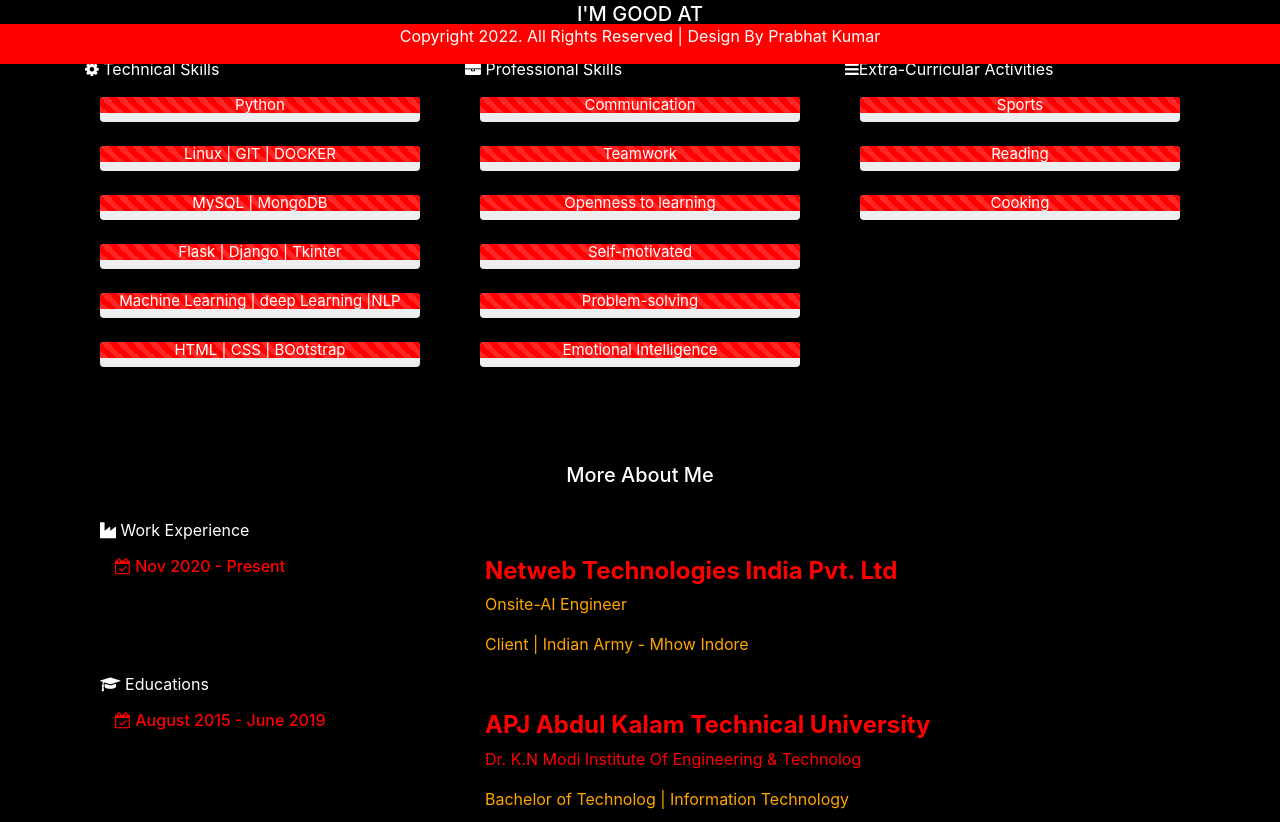
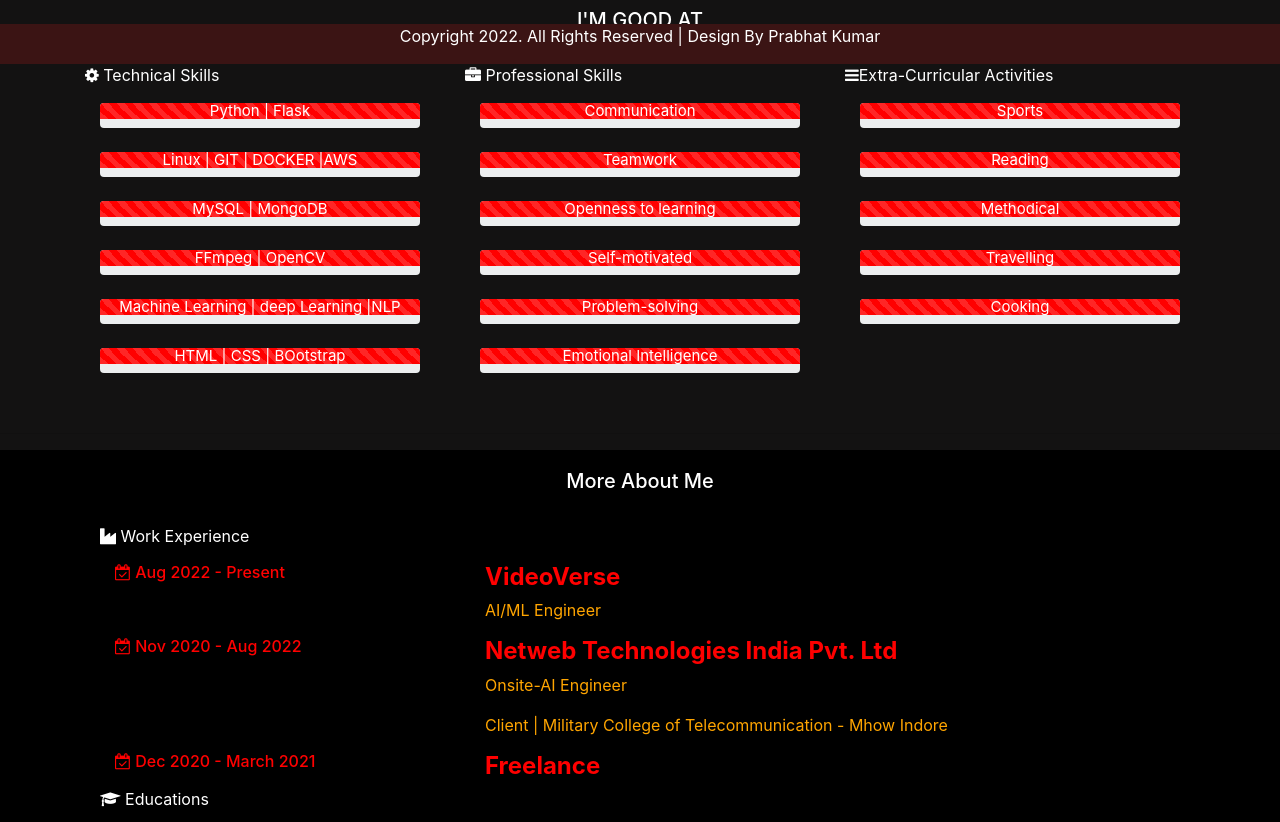
Before and after one commit to prbtkr19/portfolio, a plain HTML site: page index.html in a window 1280 px wide. Shown: the part 736-1558 px from the top of the page. Drawn offline with nearby package versions, Linux system fonts and the light colour scheme; some packages are replaced by stand-ins of ours; a script that the page names is missing.

Commit message:
images and color modified

```diff
--- a/index.html
+++ b/index.html
@@ -127,7 +127,7 @@
         left: 0;
         bottom: 0;
         width: 100%;
-        background-color: red;
+        background-color: rgb(59, 20, 20);
         color: white;
         text-align: center;
     }
@@ -137,12 +137,13 @@
 
        background-size: cover;
     }
+
   </style>
 </head>
 
 
-<body style="background:#000">
-  <nav class="navbar navbar-expand-sm  navbar-dark fixed-top" style="background-color:#ff0000">
+<body style="background:#131212">
+  <nav class="navbar navbar-expand-sm  navbar-dark fixed-top" style="background-color:rgb(59, 20, 20)">
 	  <a class="navbar-brand" href="#" >
 		<img src="images/cap.png" width="50" height="50" class="d-inline-block align-top" alt="">
 		<b>Prabhat Kumar</b></a>
@@ -186,7 +187,7 @@
 	            </div>
 				<div class="col-md-4 col-lg-4" style="margin-top:80px">
 
-    	            <img src="images/prabhat_crop.png" class="rounded-circle" alt="Cinque Terre" width="304" height="304">
+    	            <img src="images/me1.jpg" class="rounded-circle" alt="Cinque Terre" width="310" height="310">
 					 <!-- <h1 style="color:white;font-size: 150%">INFORMATION TECHNOLOGY </h1> -->
 
 	            </div>
@@ -198,7 +199,7 @@
 			<div class="row">
 				<div class="col-md-8 col-lg-12" style="margin-top:20px;padding-left:20%">
                       <h1 >
-                      <a style="color:red;font-size: 100%" href="" class="typewrite" data-period="1000" data-type='["B.TECH | INFORMATION TECHNOLOGY | 2019","ONSITE-AI ENGINEER | INDORE" ]'>
+                      <a style="color:rgb(0, 17, 255);font-size: 100%" href="" class="typewrite" data-period="1000" data-type='["B.TECH | INFORMATION TECHNOLOGY | 2015-2019","AI/ML Engineer | VideoVerse | INDORE" ]'>
                       <span class="wrap"></span>
                       </a>
                     </h1>
@@ -269,7 +270,7 @@
 <!-- <center style = "color:white;font-weight:bold;font-family:serif;font-size:40px;margin-top:95px"> With focus and hard work, anything is possible.<br> Keep working, keep believing.</center> -->
 </section>
 <hr>
-<section id="sectionskills" style="background-color:black;padding:20px;padding-top:130px">
+<section id="sectionskills" style="background-color:#131212;padding:20px;padding-top:130px">
     <h5 class="text-center pb-8" style="color:white">I'M GOOD AT</h5><br>
     <div class="container">
 
@@ -278,16 +279,17 @@
  <p style="color:white"><span class="fa fa-cog" style="color:white"></span> Technical Skills</p>
     <div class="col-md-12">
      <div class="progress mb-4" style="height:25px">
-          <div class="progress-bar progress-bar-striped progress-bar-animated" role="" aria-valuenow="90" aria-valuemin="0" aria-valuemax="100" style="width: 100%;background-color:red;font-size:15px">Python   </div>
+
+          <div class="progress-bar progress-bar-striped progress-bar-animated" role="" aria-valuenow="90" aria-valuemin="0" aria-valuemax="100" style="width: 100%;background-color:red;font-size:15px">Python | Flask  </div>
       </div>
       <div class="progress mb-4" style="height:25px">
-           <div class="progress-bar progress-bar-striped progress-bar-animated" role="" aria-valuenow="90" aria-valuemin="0" aria-valuemax="100" style="width: 100%;background-color:red;font-size:15px">Linux | GIT | DOCKER </div>
+           <div class="progress-bar progress-bar-striped progress-bar-animated" role="" aria-valuenow="90" aria-valuemin="0" aria-valuemax="100" style="width: 100%;background-color:red;font-size:15px">Linux | GIT | DOCKER |AWS </div>
        </div>
       <div class="progress mb-4" style="height:25px">
             <div class="progress-bar progress-bar-striped progress-bar-animated" role="" aria-valuenow="25" aria-valuemin="0" aria-valuemax="100" style="width: 100%;background-color:red;font-size:15px">MySQL | MongoDB   </div>
       </div>
       <div class="progress mb-4" style="height:25px">
-            <div class="progress-bar progress-bar-striped progress-bar-animated" role="" aria-valuenow="25" aria-valuemin="0" aria-valuemax="100" style="width: 100%;background-color:red;font-size:15px">Flask | Django | Tkinter </div>
+            <div class="progress-bar progress-bar-striped progress-bar-animated" role="" aria-valuenow="25" aria-valuemin="0" aria-valuemax="100" style="width: 100%;background-color:red;font-size:15px">FFmpeg | OpenCV</div>
       </div>
       <div class="progress mb-4" style="height:25px">
             <div class="progress-bar progress-bar-striped progress-bar-animated" role="" aria-valuenow="25" aria-valuemin="0" aria-valuemax="100" style="width: 100%;background-color:red;font-size:15px">Machine Learning | deep Learning |NLP </div>
@@ -333,8 +335,15 @@
                       <div class="progress-bar progress-bar-striped progress-bar-animated" role="" aria-valuenow="25" aria-valuemin="0" aria-valuemax="100" style="width:100%;background-color:red;font-size:15px">Sports</div>
                   </div>
 
+
                   <div class="progress mb-4" style="height:25px">
                     <div class="progress-bar progress-bar-striped progress-bar-animated" role="" aria-valuenow="25" aria-valuemin="0" aria-valuemax="100" style="width: 100%;background-color:red;font-size:15px">Reading</div>
+                </div>
+                <div class="progress mb-4" style="height:25px">
+                  <div class="progress-bar progress-bar-striped progress-bar-animated" role="" aria-valuenow="25" aria-valuemin="0" aria-valuemax="100" style="width: 100%;background-color:red;font-size:15px">Methodical</div>
+              </div>
+              <div class="progress mb-4" style="height:25px">
+                <div class="progress-bar progress-bar-striped progress-bar-animated" role="" aria-valuenow="25" aria-valuemin="0" aria-valuemax="100" style="width: 100%;background-color:red;font-size:15px">Travelling</div>
             </div>
                   <div class="progress mb-4" style="height:25px">
                       <div class="progress-bar progress-bar-striped progress-bar-animated" role="" aria-valuenow="25" aria-valuemin="0" aria-valuemax="100" style="width: 100%;background-color:red;font-size:15px">Cooking</div>
@@ -355,17 +364,50 @@
 
 <div class="container">
   <p style="color:white"><span class="fa fa-industry" style="color:white"></span> Work Experience</p>
+
+
 <div class="row" >
   <div class="col-md-4">
     <div class="col-md-12">
-     <h6><i class="fa fa-calendar-check-o" aria-hidden="true"></i> Nov 2020 - Present </h6>
+     <h6><i class="fa fa-calendar-check-o" aria-hidden="true"></i> Aug 2022 - Present </h6>
+   </div>
+  </div>
+  <div class="col-md-8 col-md-offset-1">
+    <div class="col-md-12">
+     <h4><b>VideoVerse</b></h4>
+     <p style="color: orange;">AI/ML Engineer</p>
+		 <!-- <p style="color: orange;">Client | Military College of Telecommunication - Mhow Indore</p> -->
+    </div>
+  </div>
+
+</div>
+
+<div class="row" >
+  <div class="col-md-4">
+    <div class="col-md-12">
+     <h6><i class="fa fa-calendar-check-o" aria-hidden="true"></i> Nov 2020 - Aug 2022 </h6>
    </div>
   </div>
   <div class="col-md-8 col-md-offset-1">
     <div class="col-md-12">
      <h4><b>Netweb Technologies India Pvt. Ltd</b></h4>
      <p style="color: orange;">Onsite-AI Engineer</p>
-		 <p style="color: orange;">Client | Indian Army - Mhow Indore</p>
+		 <p style="color: orange;">Client | Military College of Telecommunication - Mhow Indore</p>
+    </div>
+  </div>
+</div>
+
+<div class="row" >
+  <div class="col-md-4">
+    <div class="col-md-12">
+     <h6><i class="fa fa-calendar-check-o" aria-hidden="true"></i> Dec 2020 - March 2021 </h6>
+   </div>
+  </div>
+  <div class="col-md-8 col-md-offset-1">
+    <div class="col-md-12">
+     <h4><b>Freelance</b></h4>
+     <!-- <p style="color: orange;">Onsite-AI Engineer</p>
+		 <p style="color: orange;">Client | Military College of Telecommunication - Mhow Indore</p> -->
     </div>
   </div>
 </div>
@@ -785,7 +827,7 @@
         <tr>
         <th>Address</th>
         <th>:</th>
-        <td>Mhow,Indore</td>
+        <td>Indore</td>
         </tr>
         </tbody>
         </table>
@@ -806,6 +848,9 @@
             <textarea id="subject" name="subject" placeholder="Write something.." style="height:100px"></textarea>
             <input type="submit" onclick="showAlert()" value="Submit" style="background-color:red;width:100%;margin-top:10px">
         </form>
+        <div id="thankYouMessage" style="display: none;">Thank you for submitting!</div>
+
+
         <!-- <div>
           <p class="success"> <?php echo $success;  ?></p>
           <p class="failed"> <?php echo $failed;  ?></p>
```
Also changed, not shown: DataAnalytics.html (+8 -8 lines), 3 other files. Lines whose indentation alone changed are shown as unchanged.
